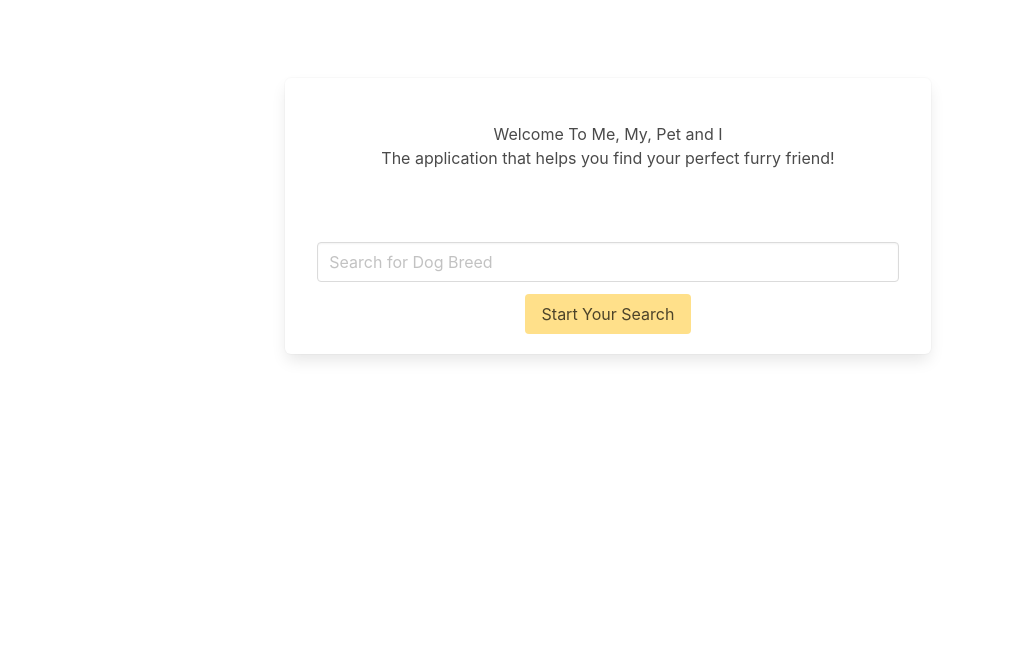
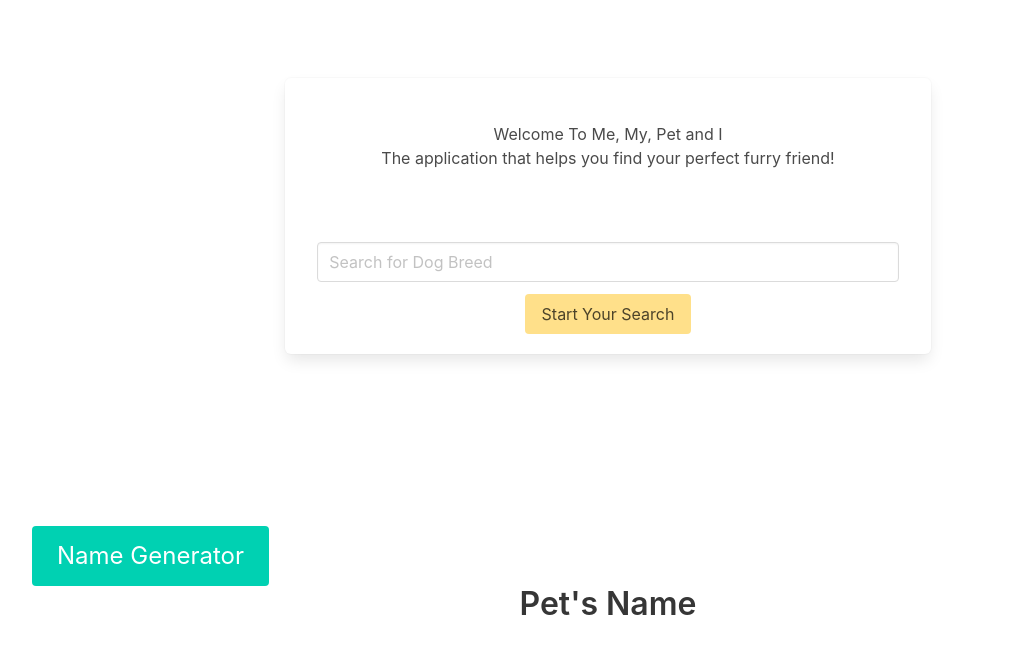
Before and after one commit to silkyjazz/Me-MyPet-AndI, a plain HTML site: page index.html in a window 1280 px wide. Shown: the part 112-766 px from the top of the page, without its empty margins (32-1053 px from the left). Drawn offline with nearby package versions, Linux system fonts and the light colour scheme.

Commit message:
added name generator to the index

```diff
--- a/index.html
+++ b/index.html
@@ -81,6 +81,29 @@
     </div>
 </div>
 
+<!-- Random Name generator-->
+<section class="section" id="nameGenerator">
+    <div class='container nameGenerator-Box'>
+      <div class="nameGenerator-container">
+        <button class="button is-primary is-large nameGenerator-button ">Name Generator</button>
+      </div>
+      <div>
+        <h1 class='title has-text-centered'>
+          Pet's Name
+        </h1>
+      </div>
+      <div class='columns is-mobile is-centered'>
+        <div class='column is-5'>
+          <div class='list'>
+            <ul class="pets-name">
+
+            </ul>
+          </div>
+        </div>
+      </div>
+    </div>
+</section>
+
 
 <script src="./script.js"></script>
 <script src="https://code.jquery.com/jquery-3.5.0.min.js"></script>
--- a/script.js
+++ b/script.js
@@ -59,8 +59,8 @@ const nameGenerator = ()=>{
 			petsName.insertAdjacentHTML('beforeend', html); // https://developer.mozilla.org/en-US/docs/Web/API/Element/insertAdjacentHTML
 		}
 	})
+}
 
-}
 const nameGeneratorButton = $(".nameGenerator-button")[0];
 nameGeneratorButton.addEventListener('click', (e)=>{
 	nameGenerator()
@@ -69,7 +69,7 @@ nameGeneratorButton.addEventListener('click', (e)=>{
 
 search.addEventListener("click", function (event) {
 	event.preventDefault();
-	et breeds = $("#breed-input")[0].value;
+	let breeds = $("#breed-input")[0].value;
 	// when any h1 tag is present then remove it.
 	if($(".breed-heading")[0])
 	$(".breed-heading")[0].remove();
```
